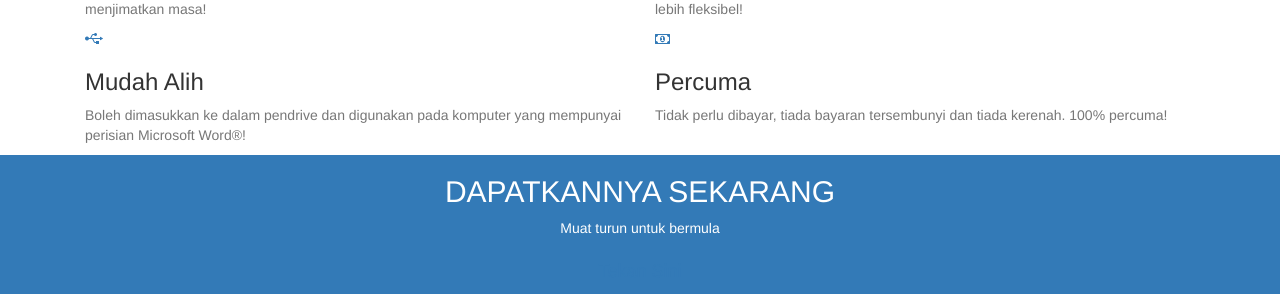
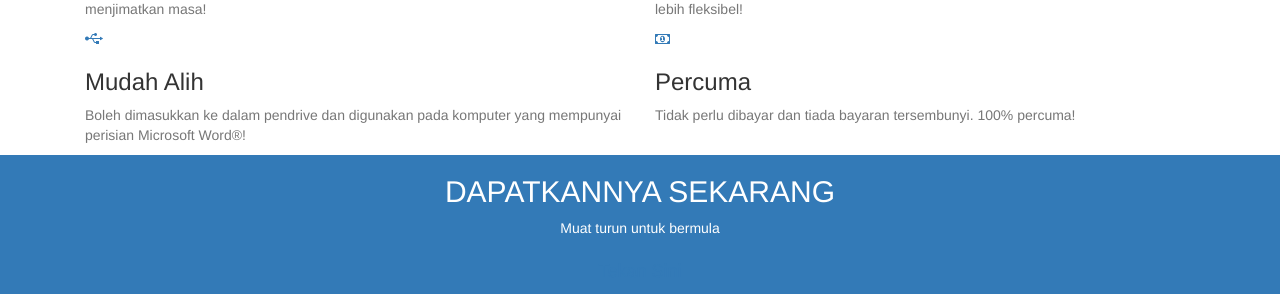
Before and after one commit to BroSpek/Format-IPS, a Jekyll site: the page built from index.md, in a window 1280 px wide and 900 px high, scrolled down 513 px. Shown: the part 159-458 px from the top of the window. Built offline with Jekyll 4.4.1, drawn with Linux system fonts in a browser that asks for light colours; comment, search, counter and statistics services are not loaded.

Commit message:
Update single.html

```diff
--- a/_layouts/single.html
+++ b/_layouts/single.html
@@ -91,7 +91,7 @@ layout: compress
                                 <div class="feature-item">
                                     <i class="fa fa-money text-primary"></i>
                                     <h3>Percuma</h3>
-                                    <p class="text-muted">Tidak perlu dibayar, tiada bayaran tersembunyi dan tiada kerenah. 100% percuma!</p>
+                                    <p class="text-muted">Tidak perlu dibayar dan tiada bayaran tersembunyi. 100% percuma!</p>
                                 </div>
                             </div>
                         </div>
```
